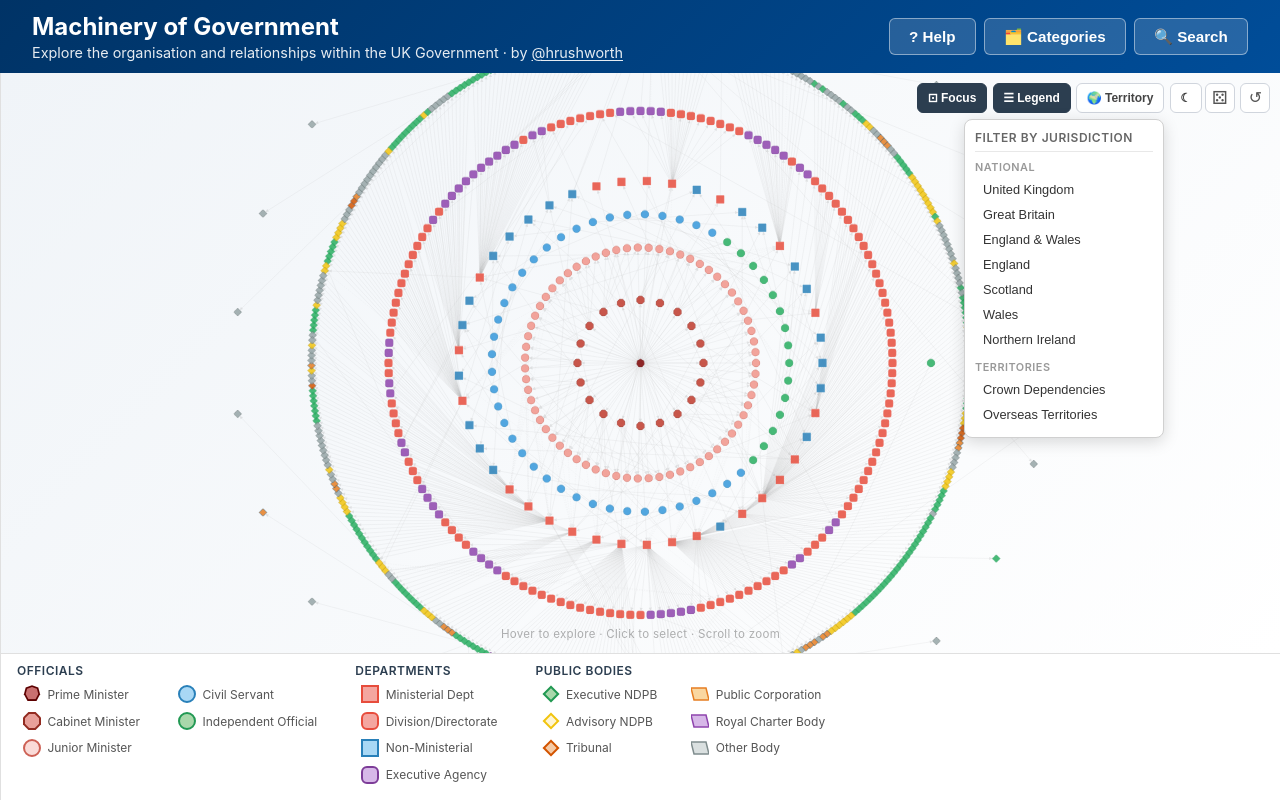
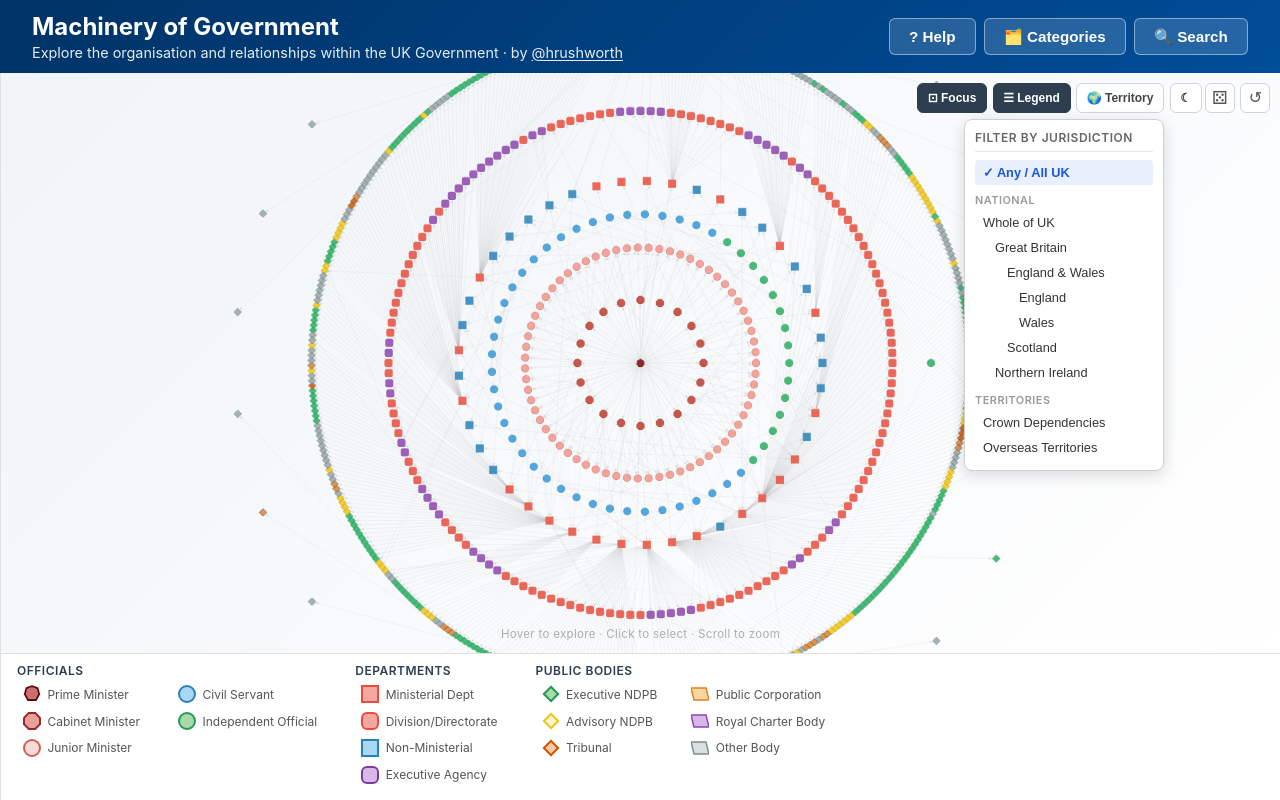
Before and after one commit to hrushworth/machinery-of-government, a React (Vite) app: page / in a window 1280 px wide. Both pictures are taken after a click on the button "🌍 Territory". Built offline with nearby package versions, Linux system fonts and the light colour scheme.

Commit message:
Jurisdiction updates; menu for jurisdictions, any/all option,

```diff
--- a/src/components/JurisdictionFilter.tsx
+++ b/src/components/JurisdictionFilter.tsx
@@ -1,6 +1,6 @@
 import { useEffect, useRef } from 'react'
 import type { Jurisdiction } from '../data/jurisdictions'
-import { jurisdictionInfo } from '../data/jurisdictions'
+import { jurisdictionInfo, JURISDICTION_COVERS } from '../data/jurisdictions'
 import './JurisdictionFilter.css'
 
 interface JurisdictionFilterProps {
@@ -12,7 +12,7 @@ interface JurisdictionFilterProps {
 
 // Grouped display order
 const GROUPS: { label: string; items: Jurisdiction[] }[] = [
-  { label: 'National', items: ['uk', 'gb', 'england-wales', 'england', 'scotland', 'wales', 'northern-ireland'] },
+  { label: 'National', items: ['uk', 'gb', 'england-wales', 'england', 'wales', 'scotland', 'northern-ireland'] },
   { label: 'Territories', items: ['crown-dependencies', 'overseas-territories'] },
 ]
 
@@ -45,11 +45,22 @@ export default function JurisdictionFilter({ active, onChange, onClose, darkMode
           </button>
         )}
       </div>
+      <div className="jurisdiction-group">
+        <button
+          className={`jurisdiction-item${active === null ? ' jurisdiction-item-active' : ''}`}
+          onClick={() => { onChange(null); onClose() }}
+          title="Show all bodies regardless of jurisdiction"
+          aria-pressed={active === null}
+        >
+          Any / All UK
+        </button>
+      </div>
       {GROUPS.map(group => (
         <div key={group.label} className="jurisdiction-group">
           <div className="jurisdiction-group-label">{group.label}</div>
           {group.items.map(j => {
             const info = jurisdictionInfo[j]
+            const indent = (JURISDICTION_COVERS[j].length - 1) * 12
             return (
               <button
                 key={j}
@@ -57,8 +68,9 @@ export default function JurisdictionFilter({ active, onChange, onClose, darkMode
                 onClick={() => { onChange(active === j ? null : j); onClose() }}
                 title={info.description}
                 aria-pressed={active === j}
+                style={{ paddingLeft: `${8 + indent}px` }}
               >
-                {info.label}
+                {info.filterLabel ?? info.label}
               </button>
             )
           })}
--- a/src/data/jurisdictions.ts
+++ b/src/data/jurisdictions.ts
@@ -11,13 +11,14 @@ export type Jurisdiction =
 
 export interface JurisdictionInfo {
   label: string
+  filterLabel?: string  // override label used in the jurisdiction filter panel
   shortLabel: string
   description: string
   flag?: string
 }
 
 export const jurisdictionInfo: Record<Jurisdiction, JurisdictionInfo> = {
-  'uk':                   { label: 'United Kingdom',        shortLabel: 'UK',          description: 'Applies across all four nations' },
+  'uk':                   { label: 'United Kingdom', filterLabel: 'Whole of UK', shortLabel: 'Whole of UK', description: 'Bodies whose remit covers all four nations' },
   'gb':                   { label: 'Great Britain',         shortLabel: 'GB',          description: 'England, Scotland and Wales (not NI)' },
   'england-wales':        { label: 'England & Wales',       shortLabel: 'Eng & Wales', description: 'England and Wales only' },
   'england':              { label: 'England',               shortLabel: 'England',     description: 'England only' },
```
